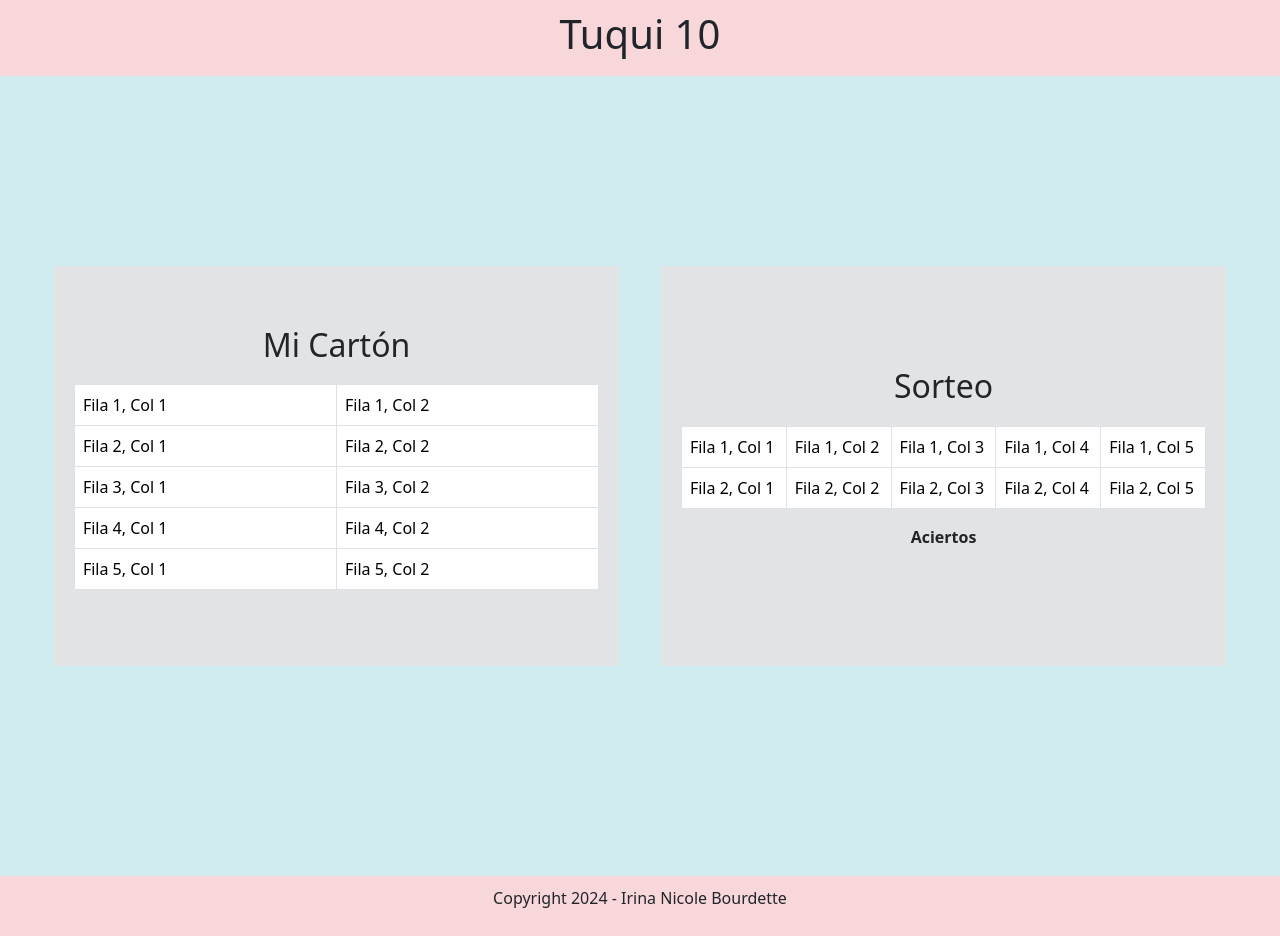
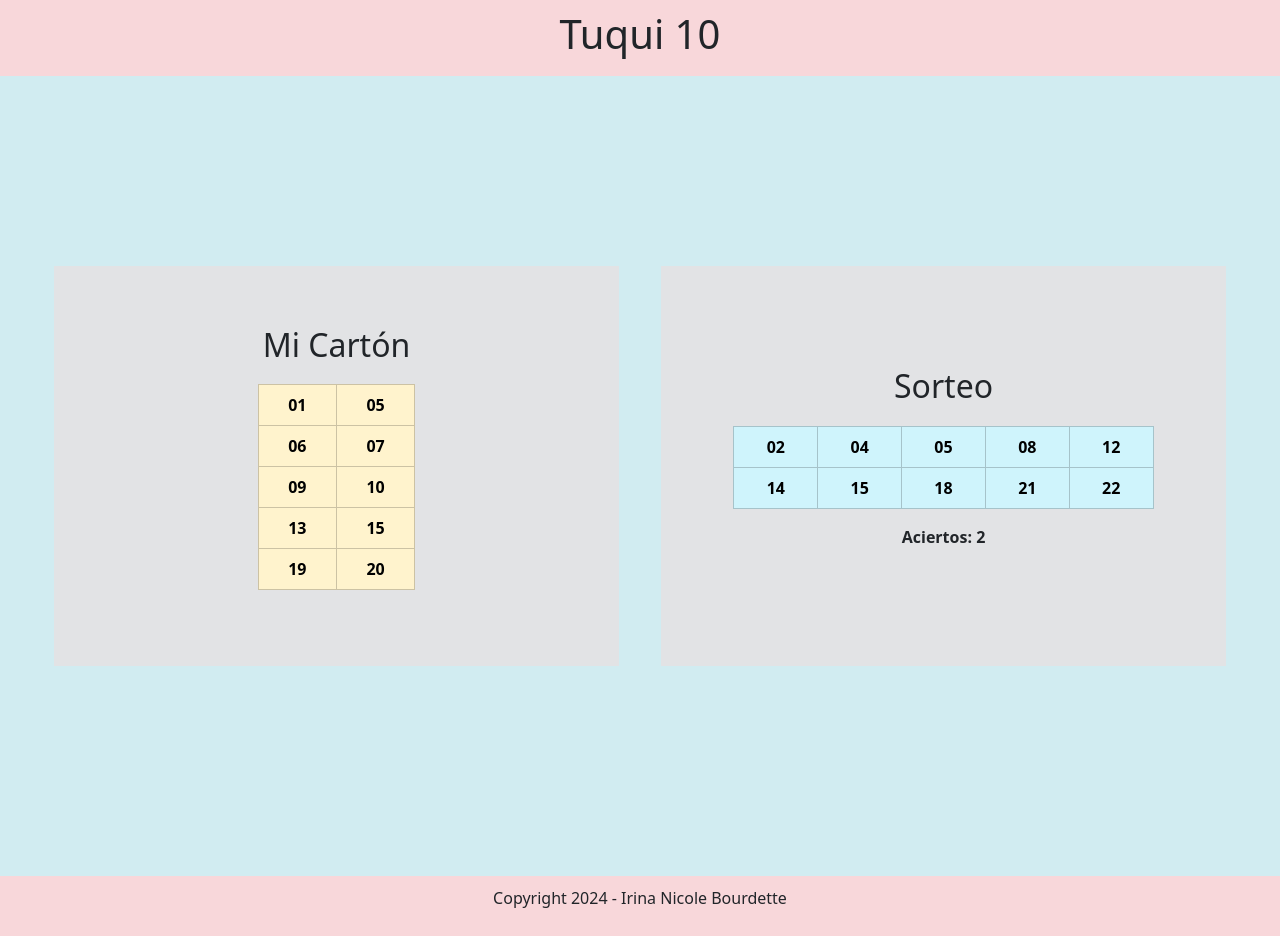
Before and after one commit to irinanicole/Lab-SW-2, a PHP site: page / in a window 1280 px wide. Run offline with PHP 8.4, Linux system fonts and the light colour scheme; some libraries are stand-ins or nearby versions.

Commit message:
Segundo Commit

```diff
--- /dev/null
+++ b/TP03-BourdetteIrinaNicole/Ejercicio-03/css/estilo.css
@@ -0,0 +1,59 @@
+* {
+    border: 0;
+    margin: 0;
+    padding: 0;
+}
+
+body {
+    height: 100%;
+    margin: 0;
+    padding: 0;
+}
+header, footer {
+    background-color: #f8d7da; /* Color pastel para el header y footer */
+    text-align: center;
+    padding: 10px;
+}
+main {
+    background-color: #d1ecf1; /* Color pastel para el main */
+    min-height: 100vh; /* Para que ocupe toda la pantalla */
+    display: flex;
+    flex-direction: column;
+    justify-content: space-evenly; /* Distribución con espacio equitativo */
+    align-items: center;
+    width: 100%; /* Para que ocupe todo el ancho */
+}
+section {
+    background-color: #e2e3e5; /* Color pastel para las sections */
+    padding: 20px;
+    width: 100%;
+    max-width: 45%; /* Para que las secciones tengan el mismo ancho */
+    display: flex;
+    flex-direction: column;
+    justify-content: center; /* Para alinear el contenido verticalmente */
+    align-items: center;
+    margin-bottom: 20px;
+}
+table {
+    margin-left: 10%; /* Margen a la izquierda y derecha del 10% */
+    margin-right: 10%;
+    width: 80%; /* Ajuste del ancho para la tabla */
+}
+h2 {
+    margin-bottom: 20px;
+}
+footer {
+    display: flex;
+    justify-content: center;
+    align-items: center;
+    height: 60px; /* Altura fija para centrar verticalmente el contenido */
+}
+/* ///////////////////////////////// */
+@media (min-width: 1024px) {
+    main {
+        flex-direction: row;
+    }
+    section {
+        height: 400px; /* Para que tengan la misma altura en pantallas grandes */
+    }
+}
--- a/TP03-BourdetteIrinaNicole/Ejercicio-03/index.php
+++ b/TP03-BourdetteIrinaNicole/Ejercicio-03/index.php
@@ -1,130 +1,103 @@
-<!DOCTYPE html>
-<html lang="es">
-<head>
-    <meta charset="UTF-8">
-    <meta name="viewport" content="width=device-width, initial-scale=1.0">
-    <title>TP3 - Ejercicio 03</title>
-    <link rel="stylesheet" href="../bootstrap-5.3.3-dist/css/bootstrap.min.css">
-    <style>
-        body, html {
-            height: 100%;
-            margin: 0;
-            padding: 0;
-        }
-        header, footer {
-            background-color: #f8d7da; /* Color pastel para el header y footer */
-            text-align: center;
-            padding: 10px;
-        }
-        main {
-            background-color: #d1ecf1; /* Color pastel para el main */
-            min-height: 100vh; /* Para que ocupe toda la pantalla */
-            display: flex;
-            flex-direction: column;
-            justify-content: space-evenly; /* Distribución con espacio equitativo */
-            align-items: center;
-            width: 100%; /* Para que ocupe todo el ancho */
-        }
-        @media (min-width: 1024px) {
-            main {
-                flex-direction: row;
-            }
-        }
-        section {
-            background-color: #e2e3e5; /* Color pastel para las sections */
-            padding: 20px;
-            width: 100%;
-            max-width: 45%; /* Para que las secciones tengan el mismo ancho */
-            display: flex;
-            flex-direction: column;
-            justify-content: center; /* Para alinear el contenido verticalmente */
-            align-items: center;
-            margin-bottom: 20px;
-        }
-        @media (min-width: 1024px) {
-            section {
-                height: 400px; /* Para que tengan la misma altura en pantallas grandes */
-            }
-        }
-        table {
-            margin-left: 10%; /* Margen a la izquierda y derecha del 10% */
-            margin-right: 10%;
-            width: 80%; /* Ajuste del ancho para la tabla */
-        }
-        h2 {
-            margin-bottom: 20px;
-        }
-        footer {
-            display: flex;
-            justify-content: center;
-            align-items: center;
-            height: 60px; /* Altura fija para centrar verticalmente el contenido */
-        }
-    </style>
-</head>
-<body>
+<?php
+    require_once 'php/encabezado.php'; // linkeo el código del encabezado de la pagina con el 'index.php'
+?>
 
-    <header>
-        <h1>Tuqui 10</h1>
-    </header>
+<!-- CONTENIDO DE LA TABLA A CONTINUACION -->
 
-    <main class="container-fluid">
+<?php // ----> ARMO MI ARREGLO PARA COMPLETAR EL CARTON CON EL QUE JUGARÉ EN CÓDIGO PHP <----
+    $miCarton = ['01','05','06','07','09','10','13','15','19','20'];
+?>
+<!-- A CONTINUACION LA TABLA EN HTML -->
         <section>
             <h2>Mi Cartón</h2>
-            <table class="table table-bordered">
+            <table class="table table-bordered table-warning text-center" style="width: 30%;">
                 <tbody>
-                    <tr>
-                        <td>Fila 1, Col 1</td>
-                        <td>Fila 1, Col 2</td>
-                    </tr>
-                    <tr>
-                        <td>Fila 2, Col 1</td>
-                        <td>Fila 2, Col 2</td>
-                    </tr>
-                    <tr>
-                        <td>Fila 3, Col 1</td>
-                        <td>Fila 3, Col 2</td>
-                    </tr>
-                    <tr>
-                        <td>Fila 4, Col 1</td>
-                        <td>Fila 4, Col 2</td>
-                    </tr>
-                    <tr>
-                        <td>Fila 5, Col 1</td>
-                        <td>Fila 5, Col 2</td>
-                    </tr>
+                    <?php // procedo a mostrar en una tabla todos los numeros de mi cartón
+                        for ($i=0; $i<10; $i++) {
+                            if ($i==0) {                            // si es fila 1 columna 1
+                                echo '<tr><td><strong>'.$miCarton[$i].'</strong></td>';// crea una fila y una columna (por única vez)
+                            } else if ($i%2!==0) {                  // si es fila 2
+                                echo '<td><strong>'.$miCarton[$i].'</strong></td></tr>';// crea una nueva columna y cierra fila
+                            } else {                                // si es fila 1
+                                echo '<tr><td><strong>'.$miCarton[$i].'</strong></td>'; // crea una nueva fila y una nueva columna
+                            }
+                        }
+                    ?>
                 </tbody>
             </table>
         </section>
 
+<!-- EL SIGUIENTE PASO SERÁ MOSTRAR LOS RESULTADOS (creados aleatoriamente) QUE PUDIERON SALIR DESDE EL NRO 1 AL 22 (rango) -->
         <section>
             <h2>Sorteo</h2>
-            <table class="table table-bordered">
+            <table class="table table-bordered table-info text-center" style="width: 80%;">
                 <tbody>
-                    <tr>
-                        <td>Fila 1, Col 1</td>
-                        <td>Fila 1, Col 2</td>
-                        <td>Fila 1, Col 3</td>
-                        <td>Fila 1, Col 4</td>
-                        <td>Fila 1, Col 5</td>
-                    </tr>
-                    <tr>
-                        <td>Fila 2, Col 1</td>
-                        <td>Fila 2, Col 2</td>
-                        <td>Fila 2, Col 3</td>
-                        <td>Fila 2, Col 4</td>
-                        <td>Fila 2, Col 5</td>
-                    </tr>
+                    <?php
+                        $min=1; $max=22;
+                        for ($j=0; $j<10; $j++) { //genero los resultados aleatorios y los voy guardando en un array
+                            $num = mt_rand($min,$max);
+                            if ($j==0) { // el primer valor se guarda directamente en el primer lugar del arreglo
+                                if ($num < 10) { // si es un numero menor que 10, le agrego un 0 delante para que que el arreglo tengo todos sus valores de 2 CIFRAS
+                                    $cero = "0";
+                                    $resultados[0] = $cero . $num;
+                                } else {
+                                    $resultados[0] = $num;
+                                }
+                            } else if (!array_search($num,$resultados)) { // me aseguro de que no se vaya a repetir un valor dentro del array y ejecuto lo mismo pasos que en la condición anterior para tener numeros de 2 cifras
+                                if ($num < 10) {
+                                    $cero = "0";
+                                    $resultados[$j] = $cero . $num;
+                                } else {
+                                    $resultados[$j] = $num;
+                                }
+                            } else { // me aseguro de que se ocupen 10 lugares en el arreglo y sin espacios vacíos de por medio.
+                                $j--;
+                            }
+                        }
+                    ?>
+                    <!-- ¡AHORA DEBO COMPROBAR SI MI CARTÓN ES EL CARTÓN GANADOR! -->
+                    <?php
+                        $asiertos = 0;
+                        for ($k=0; $k<10; $k++) {
+                            $num = $miCarton[$k]; // agarro un valor de mi carton y lo comparo con cada uno de los valores del arreglo $resultados hasta terminar el carton
+                            foreach ($resultados as $valor) {
+                                if ($num == $valor) {
+                                    $asiertos++; // voy sumando la cantidad de asiertos
+                                }
+                            }
+                        }
+                    ?>
+                    <!-- ORDENO LOS NUMEROS DE MANERA ASCENDENTE Y LOS MUESTRO POR PANTALLA -->
+                    <?php
+                        //print_r($resultados);
+                        //echo '<hr>';
+                        sort($resultados); // solo los elementos del arreglo cambian su orden... los índices quedan como están
+                        //print_r($resultados);
+                        for ($j=0; $j<10; $j++) {
+                            if ($j==0 || $j==5) {                            // si es el comienzo de una fila
+                                echo '<tr><td><strong>'.$resultados[$j].'</strong></td>';// crea una fila y la primera columna de esa fila
+                            } else if ($j==4 || $j==9) {                  // si es el final de una fila
+                                echo '<td><strong>'.$resultados[$j].'</strong></td></tr>';// crea la ultima columna y cierra esa fila
+                            } else {                                // si no comienza ni termina una fila, es decir, se encuentra entre la 2da y 4ta columna
+                                echo '<td><strong>'.$resultados[$j].'</strong></td>'; // escribe una columna por cada numero
+                            }
+                        }
+                    ?>
                 </tbody>
             </table>
-            <p><strong>Aciertos</strong></p>
+            <!-- MUESTR LA CANTIDAD DE ASIERTOS -->
+            <?php
+                if ($asiertos == 10) {
+                    echo '<p>¡¡¡<strong>WOW, HAS GANADO EL POZO DE $35.000.000!!!</strong></p>';
+                    ECHO '<p><strong>¡¡¡¡MUCHAS FELICIDADES!!!!</strong></p>';
+                } else {
+                    echo '<p><strong>Aciertos: '.$asiertos.'</strong></p>';
+                }
+            ?>
         </section>
-    </main>
 
-    <footer>
-        <p>Copyright 2024 - Irina Nicole Bourdette</p>
-    </footer>
+<!-- TERMINO EL CÓDIGO DE LA TABLA EN HTML -->
 
-    <script src="../bootstrap-5.3.3-dist/js/bootstrap.min.js"></script>
-</body>
-</html>
+<?php
+    require_once 'php/pie.php';
+?>
--- /dev/null
+++ b/TP03-BourdetteIrinaNicole/Ejercicio-03/php/encabezado.php
@@ -0,0 +1,16 @@
+<!DOCTYPE html>
+<html lang="es">
+<head>
+    <meta charset="UTF-8">
+    <meta name="viewport" content="width=device-width, initial-scale=1.0">
+    <title>TP3 - Ejercicio 03</title>
+    <link rel="stylesheet" href="../bootstrap-5.3.3-dist/css/bootstrap.min.css">
+    <link href="css/estilo.css" rel="stylesheet">
+</head>
+<body>
+
+    <header>
+        <h1>Tuqui 10</h1>
+    </header>
+
+    <main class="container-fluid">
--- /dev/null
+++ b/TP03-BourdetteIrinaNicole/Ejercicio-03/php/pie.php
@@ -0,0 +1,10 @@
+
+    </main>
+
+    <footer>
+        <p>Copyright 2024 - Irina Nicole Bourdette</p>
+    </footer>
+
+    <script src="../bootstrap-5.3.3-dist/js/bootstrap.min.js"></script>
+</body>
+</html>
```
